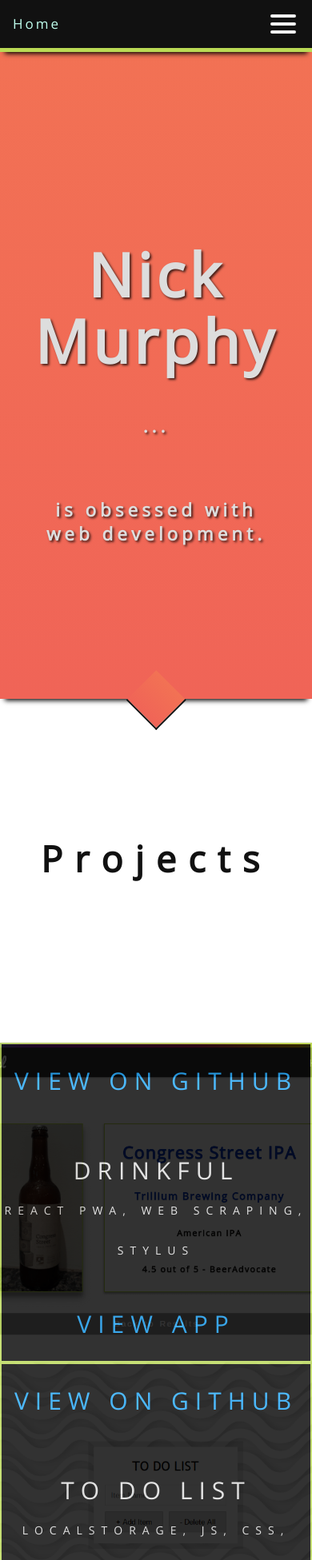
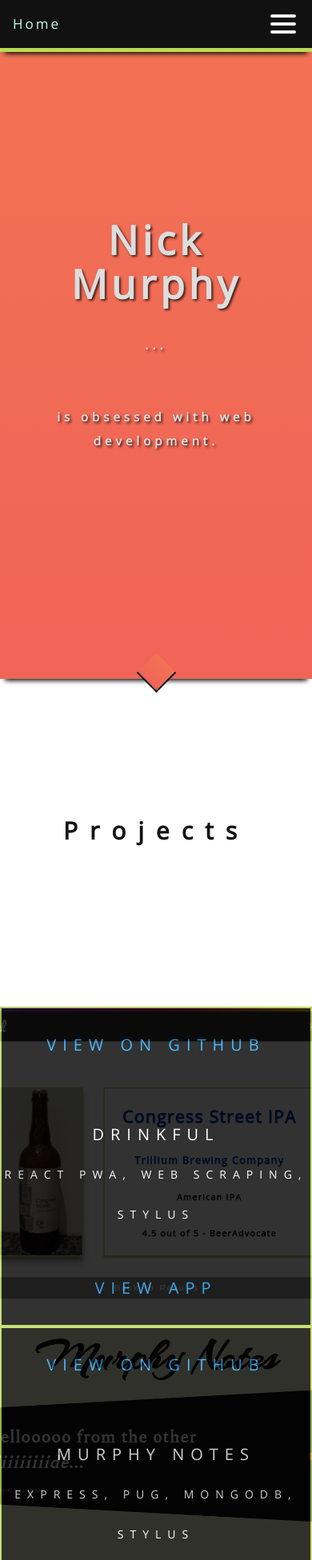
Before and after one commit to Ozymandias9000/murphy_portfolio, a React (Create React App) app: page / in a window 390 px wide. Shown: the top 1951 px of the page at 80% size. Built offline with nearby package versions, Linux system fonts and the light colour scheme.

Commit message:
Added murphy notes project and media query to change base font

```diff
--- a/src/App.css
+++ b/src/App.css
@@ -21,3 +21,11 @@ p {
   opacity: 1;
   transition: opacity 250ms ease-in;
 }
+
+/* ----------- Media Query ------------- */
+
+@media only screen and (max-width: 400px) {
+  :root {
+    font-size: 10px;
+  }
+}
--- a/src/App.js
+++ b/src/App.js
@@ -4,8 +4,6 @@ import { TransitionGroup, CSSTransition } from 'react-transition-group';
 import Main from './components/Main/main'
 import Resume from './components/Resume/resume'
 import "./App.css";
-
-
 
 class App extends Component {
   render() {
--- a/src/components/Header/header.css
+++ b/src/components/Header/header.css
@@ -1,6 +1,7 @@
 .site-header header {
   position: relative;
-  height: 100vh;
+  height: 97vh;
+  overflow: none;
   min-width: 100vw;
   display: flex;
   flex-direction: column;
@@ -28,6 +29,7 @@
   height: 300px;
   width: 80vw;
   text-shadow: 2px 2px 3px rgba(0, 0, 0, 0.72);
+  z-index: 2;
 }
 
 .banner-text h1,
@@ -73,11 +75,11 @@ i.arrow--down {
 @media only screen and (max-width: 830px) {
   /* header styles
  ------------------------------------------------------------------ */
-.site-header header h1 {
+  .site-header header h1 {
     font-size: 5rem;
   }
 
-.site-header header h3 {
+  .site-header header h3 {
     font-size: 1.5rem;
   }
 }
--- a/src/components/Projects/projects.css
+++ b/src/components/Projects/projects.css
@@ -77,7 +77,7 @@
 
 .overlay p {
   margin: 0;
-  color: var(--white);
+  color: white;
   font-size: 20px;
   letter-spacing: 8px;
   text-align: center;
@@ -109,7 +109,7 @@
 }
 
 .panel2 {
-  background-image: url(../../img/img_todo.png);
+  background-image: url(../../img/img_notes.png);
   background-position: center top;
 }
 
@@ -126,6 +126,10 @@
   background-position: center top;
 }
 
+.panel6 {
+  background-image: url(../../img/img_todo.png);
+  background-position: center top;
+}
 /* --------------------------------------------------- */
 
 @media only screen and (max-width: 1000px) {
--- a/src/components/Projects/projects.js
+++ b/src/components/Projects/projects.js
@@ -19,7 +19,8 @@ class Projects extends Component {
                   View on GitHub
                 </a>
               </p>
-              <p>Drinkful
+              <p>
+                Drinkful
                 <p>React PWA, Web Scraping, Stylus </p>
               </p>
               <p>
@@ -38,7 +39,7 @@ class Projects extends Component {
             <div className="overlay">
               <p>
                 <a
-                  href="https://github.com/Ozymandias9000/todolocalstorage/"
+                  href="https://github.com/Ozymandias9000/murphy-notes"
                   target="_blank"
                   rel="noopener noreferrer"
                 >
@@ -46,12 +47,12 @@ class Projects extends Component {
                 </a>
               </p>
               <p>
-                To Do List
-                <p>LocalStorage, JS, CSS, HTML</p>
+                Murphy Notes
+                <p>Express, Pug, MongoDB, Stylus</p>
               </p>
               <p>
                 <a
-                  href="https://ozymandias9000.github.io/todolocalstorage/"
+                  href="https://murphy-notes.herokuapp.com/"
                   target="_blank"
                   rel="noopener noreferrer"
                 >
@@ -141,6 +142,33 @@ class Projects extends Component {
               </p>
             </div>
           </div>
+
+          <div className="panel panel6">
+            <div className="overlay">
+              <p>
+                <a
+                  href="https://github.com/Ozymandias9000/todolocalstorage/"
+                  target="_blank"
+                  rel="noopener noreferrer"
+                >
+                  View on GitHub
+                </a>
+              </p>
+              <p>
+                To Do List
+                <p>LocalStorage, JS, CSS, HTML</p>
+              </p>
+              <p>
+                <a
+                  href="https://ozymandias9000.github.io/todolocalstorage/"
+                  target="_blank"
+                  rel="noopener noreferrer"
+                >
+                  View App
+                </a>
+              </p>
+            </div>
+          </div>
         </section>
       </div>
     );
```
Also changed, not shown: src/img/img_notes.png (added).
